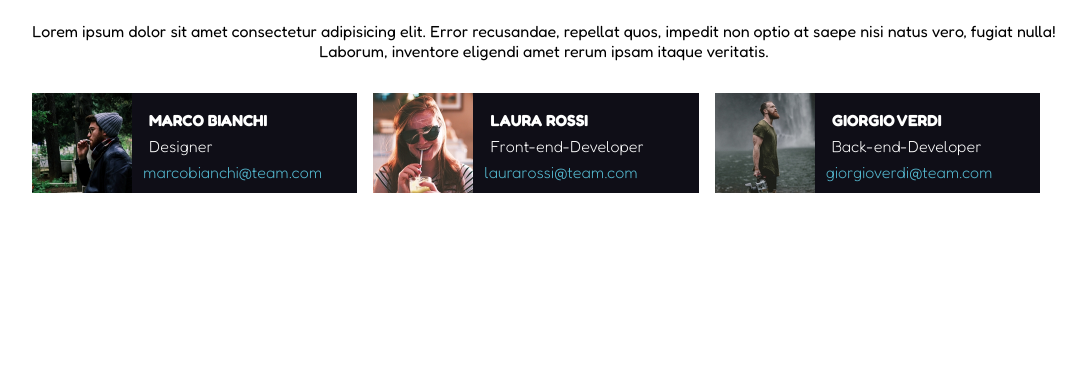
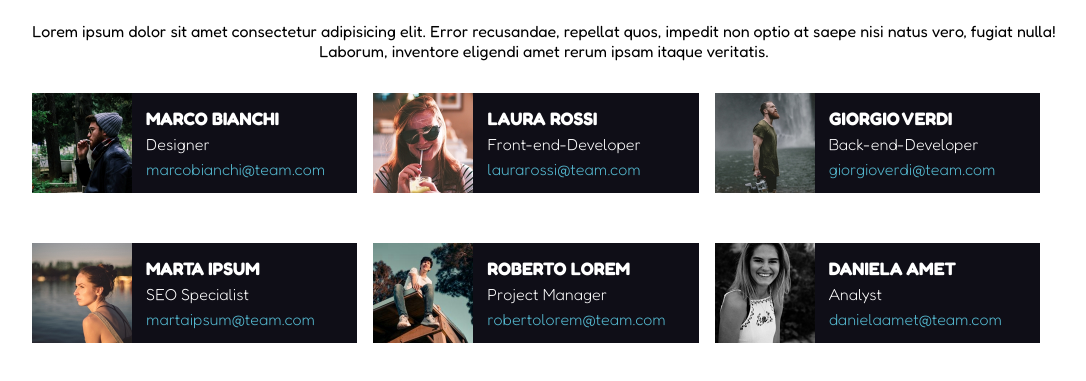
Before and after one commit to MarcoGranata9/html-css-float-cards, a plain HTML site: page index.html in a window 1280 px wide. Shown: the part 85-466 px from the top of the page, without its empty margins (96-1182 px from the left). Drawn offline with Linux system fonts and the light colour scheme.

Commit message:
add: team second row

```diff
--- a/css/style.css
+++ b/css/style.css
@@ -39,6 +39,7 @@ p {
 /* Team info*/
 .row {
     text-align: left;
+    margin-bottom: 150px;
 }
 
 .col {
@@ -54,12 +55,12 @@ p {
 .team-l {
     list-style-type: none;
     color: white;
-    padding: 11px;
+    padding: 9px;
     margin-left: 100px;
 }
 
-li:not(:last-child) {
-    margin: 6px;
+li {
+    margin: 5px;
 }
 
 img {
@@ -70,6 +71,7 @@ img {
 .name {
     color: white;
     font-weight: 1000;
+    font-size: large;
 }
 
 .job {
--- a/index.html
+++ b/index.html
@@ -67,6 +67,49 @@
             </div>
         </div>
 
+        <div class="row">
+
+            <div class="col">
+                <div class="background">
+
+                    <img src="img/female2.png" alt="">
+                    <ul class="team-l">
+                        <li class="name">MARTA IPSUM</li>
+                        <li class="job">SEO Specialist</li>
+                        <li class="email">martaipsum@team.com</li>
+                    </ul>
+
+                </div>
+            </div>
+
+            <div class="col">
+                <div class="background">
+
+                    <img src="img/male3.png" alt="">
+                    <ul class="team-l">
+                        <li class="name">ROBERTO LOREM</li>
+                        <li class="job">Project Manager</li>
+                        <li class="email">robertolorem@team.com</li>
+                    </ul>
+
+                </div>
+            </div>
+
+            <div class="col">
+                <div class="background">
+
+                    <img src="img/female3.png" alt="">
+                    <ul class="team-l">
+                        <li class="name">DANIELA AMET</li>
+                        <li class="job">Analyst</li>
+                        <li class="email">danielaamet@team.com</li>
+                    </ul>
+
+                </div>
+            </div>
+
+        </div>
+
     </div>
 </body>
 </html>
```
